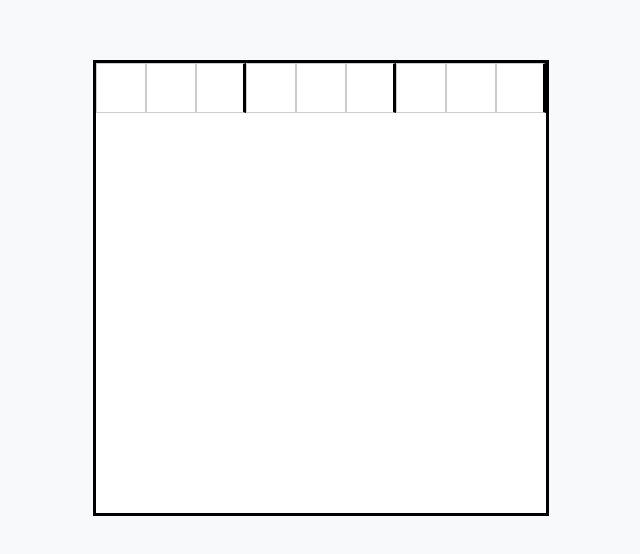
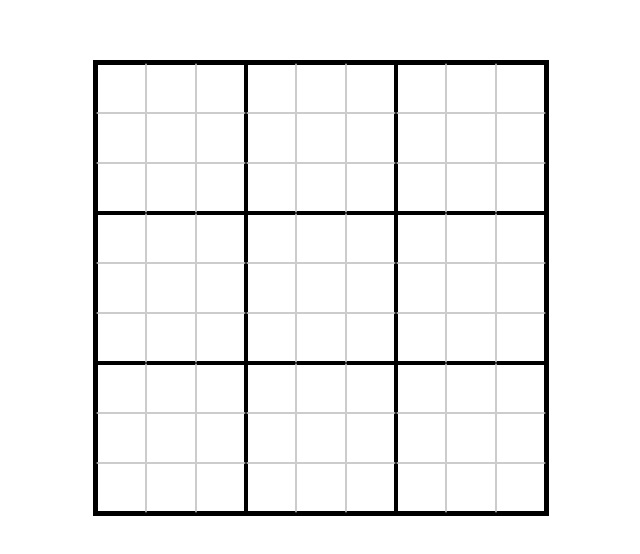
Before and after one commit to DamoTheDonut/Sudoku, a plain HTML site: page index.html in a window 1280 px wide. Shown: the part 112-666 px from the top of the page, without its empty margins (319-959 px from the left). Drawn offline with Linux system fonts and the light colour scheme.

Commit message:
Added Main Board, and fixed issue where selection outline wasn't showing up

```diff
--- a/index.html
+++ b/index.html
@@ -4,25 +4,92 @@
     <meta charset="UTF-8">
     <meta name="viewport" content="width=device-width, initial-scale=1.0">
     <title>9x9 Sudoku Grid</title>
-    <link rel="stylesheet" href="styles.css">
+    <style>
+        /* Include the CSS from the previous example */
+        body {
+            display: flex;
+            justify-content: center;
+            align-items: center;
+            height: 100vh;
+            margin: 0;
+            background-color: white;
+            font-family: Arial, sans-serif;
+        }
+
+        .sudoku-board {
+            display: grid;
+            grid-template-columns: repeat(9, 1fr);
+            grid-template-rows: repeat(9, 1fr);
+            width: 450px;
+            height: 450px;
+            gap: 0;
+            border: 3px solid black;
+            background-color: white;
+        }
+
+        .cell {
+            display: flex;
+            align-items: center;
+            justify-content: center;
+            border: 1px solid #ccc;
+            font-size: 24px;
+            cursor: pointer;
+            background-color: white;
+            user-select: none;
+            transition: background-color 0.2s;
+        }
+
+        /* Thicker borders for 3x3 sub-grid separation */
+        .cell:nth-child(3n) {
+            border-right: 2px solid black;
+        }
+
+        .cell:nth-child(3n+1) {
+            border-left: 2px solid black;
+        }
+
+        .sudoku-board > .cell:nth-child(n+19):nth-child(-n+27),
+        .sudoku-board > .cell:nth-child(n+46):nth-child(-n+54),
+        .sudoku-board > .cell:nth-child(n+73):nth-child(-n+81) {
+            border-bottom: 2px solid black;
+        }
+
+        .sudoku-board > .cell:nth-child(n+1):nth-child(-n+9),
+        .sudoku-board > .cell:nth-child(n+28):nth-child(-n+36),
+        .sudoku-board > .cell:nth-child(n+55):nth-child(-n+63) {
+            border-top: 2px solid black;
+        }
+        /* Highlight the selected cell */
+        .cell.selected {
+
+            background-color: hsl(50, 70%, 90%);
+            border: 2px solid hsl(50, 100%, 50%) !important;
+            /*border: 2px solid hsl(50, 100%, 50%);*/
+        }
+    </style>
 </head>
 <body>
-    <div class="sudoku-board">
-        <!-- Create 81 cells for the 9x9 grid -->
-        <!-- Using a loop in a templating language or script would be more efficient in a real project -->
-        <div class="cell"></div>
-        <div class="cell"></div>
-        <div class="cell"></div>
-        <div class="cell"></div>
-        <div class="cell"></div>
-        <div class="cell"></div>
-        <div class="cell"></div>
-        <div class="cell"></div>
-        <div class="cell"></div>
-        <!-- Repeat the above block 8 more times for all rows -->
-        <!-- Total 81 cells -->
-    </div>
+    <!-- The grid will be dynamically generated inside this container -->
+    <div class="sudoku-board" id="sudokuBoard"></div>
+    <div class="number-select" id="numSelect"></div>
+    <script>
+        // JavaScript to create the grid dynamically
+        const sudokuBoard = document.getElementById('sudokuBoard');
 
-    <script src="script.js"></script>
+        // Loop to create 81 cells
+        for (let i = 0; i < 81; i++) {
+            const cell = document.createElement('div');
+            cell.className = 'cell';
+
+            // Add event listener for cell selection
+            cell.addEventListener('click', function() {
+                document.querySelectorAll('.cell').forEach(c => c.classList.remove('selected'));
+                this.classList.add('selected');
+            });
+
+            // Append the cell to the grid
+            sudokuBoard.appendChild(cell);
+        }
+    </script>
 </body>
 </html>
--- a/styles.css
+++ b/styles.css
@@ -16,7 +16,9 @@ body {
     width: 450px;
     height: 450px;
     gap: 0; /* Remove gap between cells, borders will create separation */
-    border: 3px solid black; /* Outer border of the entire grid */
+    /*border: 3px solid black; /* Outer border of the entire grid */
+    border-top: 3px solid red;
+    border-left: 3px solid red;
     background-color: white;
 }
 
@@ -35,7 +37,7 @@ body {
 /* Thicker borders for 3x3 sub-grid separation */
 /* Add thick borders to the right of every 3rd column */
 .cell:nth-child(3n) {
-    border-right: 3px solid black;
+    border-right: 3px solid red;
 }
 
 /* Add thick borders to the bottom of every 3rd row */
```
